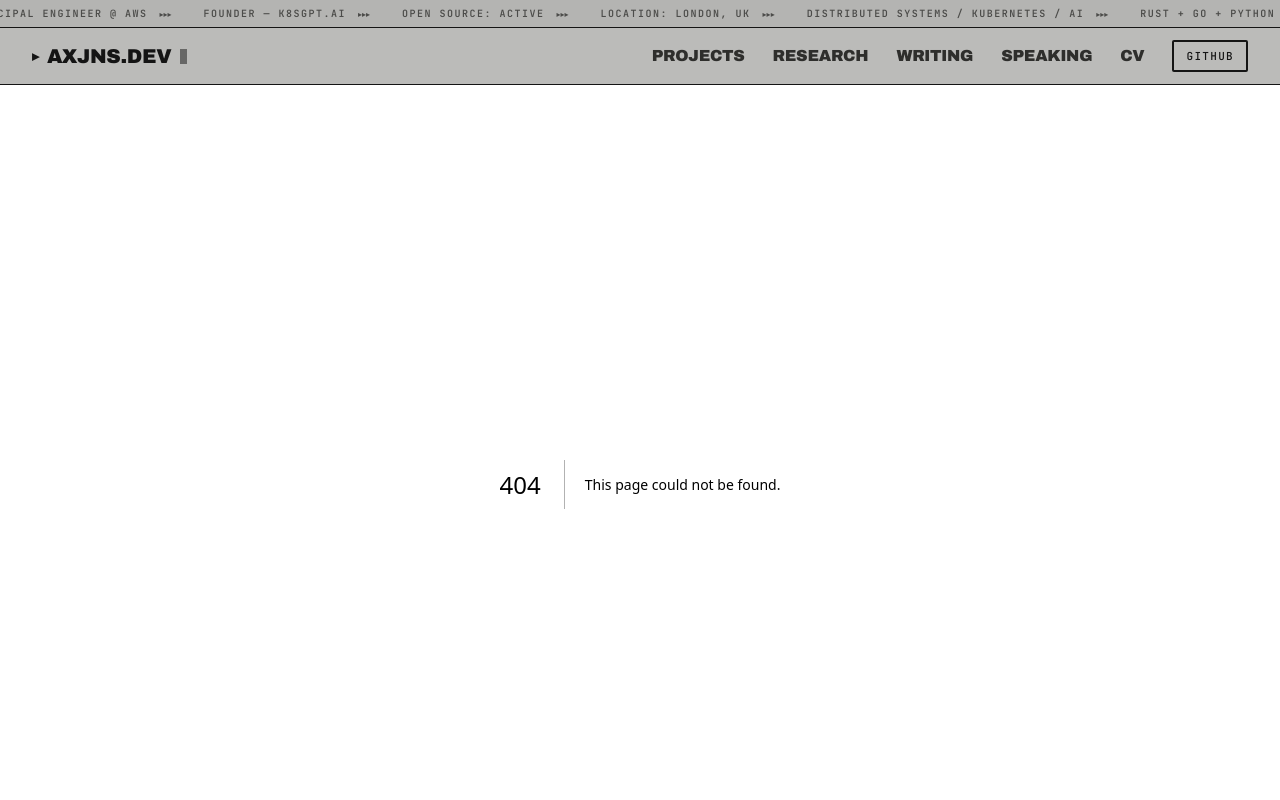
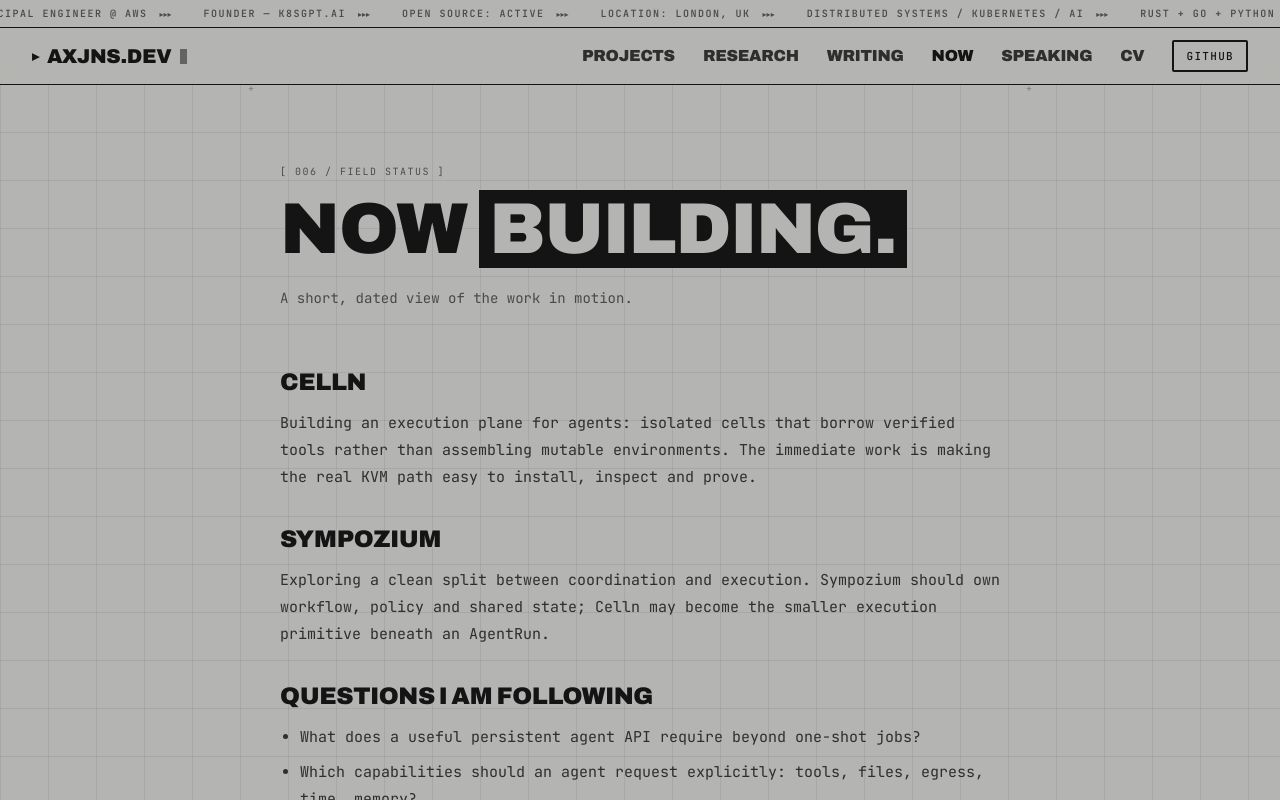
Before and after one commit to AlexsJones/website, a Next.js app: page /now in a window 1280 px wide. Before the commit this address had no page. Shown: the top 800 px of the page. Built offline with nearby package versions, Linux system fonts and the light colour scheme.

Commit message:
site: add now page and field-note navigation

```diff
--- a/src/app/blog/celln-execution-plane/page.tsx
+++ b/src/app/blog/celln-execution-plane/page.tsx
@@ -216,6 +216,11 @@ export default function CellnExecutionPlanePage() {
         </Prose>
 
         <footer className="mt-12 text-center text-xs font-mono text-ash">
+          <div className="mb-5 space-x-4">
+            <A href="https://github.com/sympozium-ai/celln">Celln on GitHub</A>
+            <A href="https://github.com/sympozium-ai/sympozium">Sympozium</A>
+            <Link href="/blog/post-kubernetes-genai" className="text-bone underline underline-offset-2 decoration-bone/40 hover:bg-bone hover:text-cream transition-colors">Post-Kubernetes notes</Link>
+          </div>
           <Link href="/blog" className="hover:text-bone transition">
             &larr; back to blog
           </Link>
--- /dev/null
+++ b/src/app/feed.xml/route.ts
@@ -0,0 +1,13 @@
+const posts = [
+  ["The Agent Environment Should Be a Lease", "celln-execution-plane", "2026-08-03", "Why I built Celln, and why agent infrastructure should lend verified capabilities rather than hand every agent a mutable machine."],
+  ["Post-Kubernetes Infrastructure for GenAI Workloads", "post-kubernetes-genai", "2026-07-01", "Field notes on the coming decoupling of coordination from execution."],
+  ["The Sticky-Note Problem", "sticky-note-problem", "2026-05-01", "Why multi-agent systems need shared coordination infrastructure."],
+] as const;
+
+const esc = (value: string) => value.replace(/&/g, "&amp;").replace(/</g, "&lt;").replace(/>/g, "&gt;");
+
+export async function GET() {
+  const items = posts.map(([title, slug, date, description]) => `
+    <item><title>${esc(title)}</title><link>https://axjns.dev/blog/${slug}</link><guid isPermaLink="true">https://axjns.dev/blog/${slug}</guid><pubDate>${new Date(date).toUTCString()}</pubDate><description>${esc(description)}</description></item>`).join("");
+  return new Response(`<?xml version="1.0" encoding="UTF-8"?><rss version="2.0"><channel><title>axjns.dev — Field Notes</title><link>https://axjns.dev/blog</link><description>Essays on AI agents, distributed systems, and infrastructure.</description>${items}</channel></rss>`, { headers: { "content-type": "application/rss+xml; charset=utf-8" } });
+}
--- /dev/null
+++ b/src/app/now/page.tsx
@@ -0,0 +1,32 @@
+import Link from "next/link";
+import PageHeader from "../../components/PageHeader";
+
+export const metadata = {
+  title: "Now — axjns.dev",
+  description: "What Alex Jones is building and thinking about now.",
+};
+
+export default function NowPage() {
+  return (
+    <div className="grid-lines min-h-screen">
+      <main className="max-w-3xl mx-auto px-6 py-20 corner-ticks">
+        <PageHeader index="006" label="field status" title="Now" accent="building." intro="A short, dated view of the work in motion." />
+        <div className="space-y-8 text-[15px] leading-[1.8] text-bone-dark">
+          <section>
+            <h2 className="font-display text-2xl text-bone mb-3">Celln</h2>
+            <p>Building an execution plane for agents: isolated cells that borrow verified tools rather than assembling mutable environments. The immediate work is making the real KVM path easy to install, inspect and prove.</p>
+          </section>
+          <section>
+            <h2 className="font-display text-2xl text-bone mb-3">Sympozium</h2>
+            <p>Exploring a clean split between coordination and execution. Sympozium should own workflow, policy and shared state; Celln may become the smaller execution primitive beneath an AgentRun.</p>
+          </section>
+          <section>
+            <h2 className="font-display text-2xl text-bone mb-3">Questions I am following</h2>
+            <ul className="list-disc pl-5 space-y-2"><li>What does a useful persistent agent API require beyond one-shot jobs?</li><li>Which capabilities should an agent request explicitly: tools, files, egress, time, memory?</li><li>How do we make revocation and provenance operational rather than aspirational?</li></ul>
+          </section>
+          <p className="font-mono text-[11px] uppercase tracking-[0.12em] text-ash">Updated August 2026 · <Link href="/blog/celln-execution-plane" className="text-ember hover:text-bone">read the Celln notes →</Link></p>
+        </div>
+      </main>
+    </div>
+  );
+}
--- a/src/components/Nav.tsx
+++ b/src/components/Nav.tsx
@@ -7,6 +7,7 @@ const LINKS = [
   { href: "/#projects", label: "Projects" },
   { href: "/research", label: "Research" },
   { href: "/blog", label: "Writing" },
+  { href: "/now", label: "Now" },
   { href: "/speaking", label: "Speaking" },
   { href: "/cv", label: "CV" },
 ];
--- a/src/data/projects.ts
+++ b/src/data/projects.ts
@@ -10,6 +10,17 @@ export interface Project {
 }
 
 export const PROJECTS: Project[] = [
+  {
+    name: "celln",
+    repo: "sympozium-ai/celln",
+    description:
+      "An execution plane for agents: sealed cells borrow verified tools instead of rebuilding Linux environments.",
+    language: "Rust",
+    stars: 0,
+    role: "creator · active",
+    featured: true,
+    tags: ["agents", "security", "execution"],
+  },
   {
     name: "llmfit",
     repo: "AlexsJones/llmfit",
```
